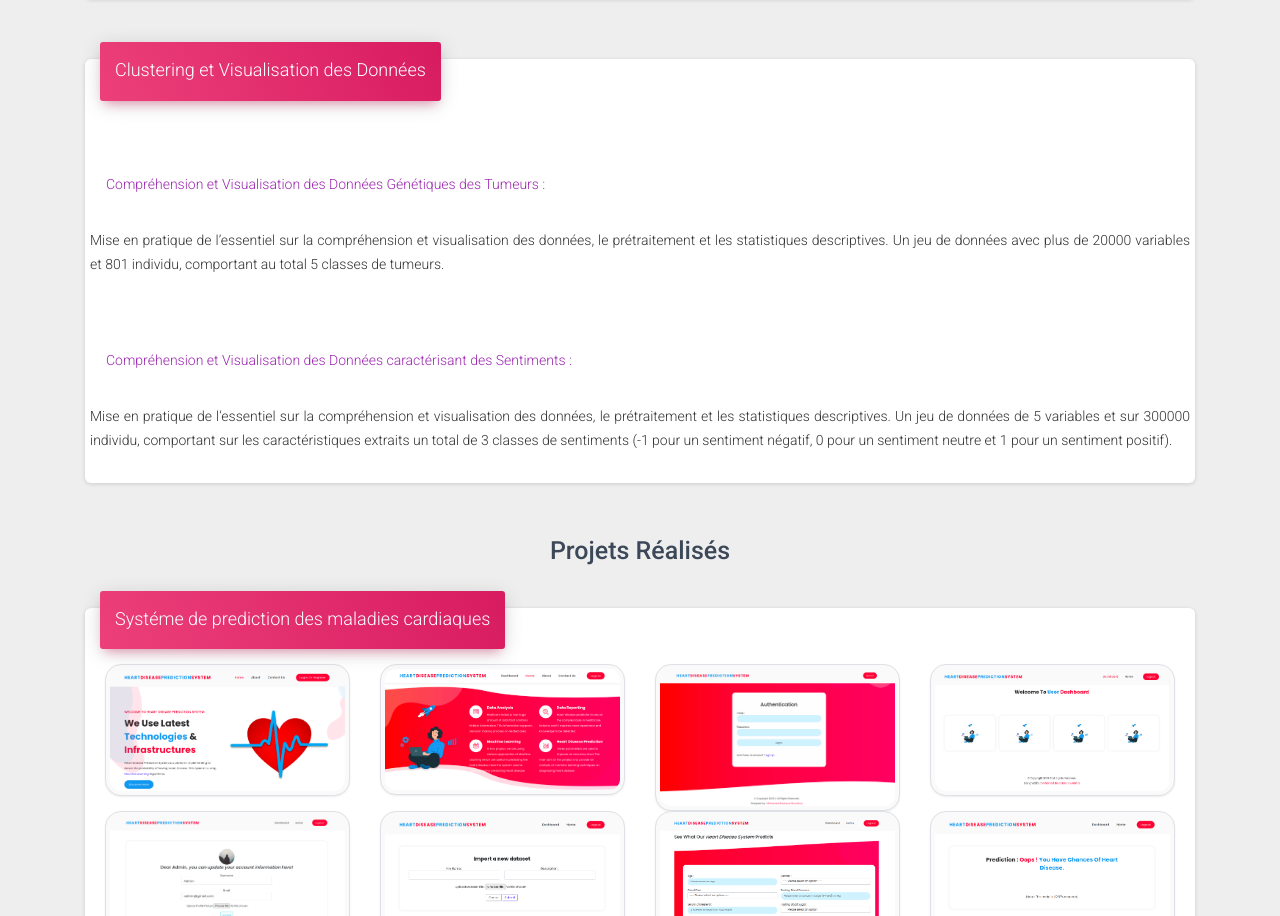
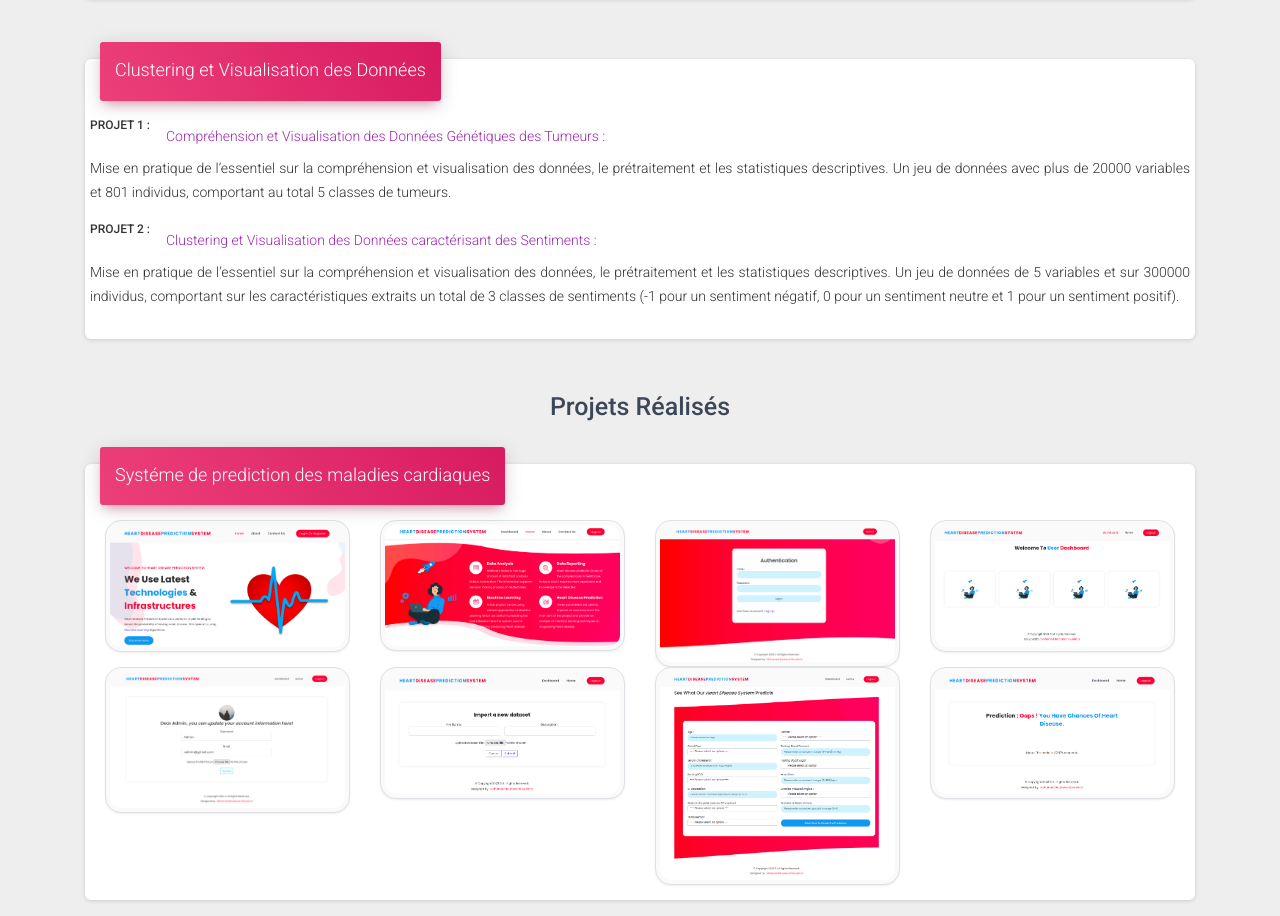
Before and after one commit to boubacarboureimamohamed/mohamed.github.io, a plain HTML site: page index.html in a window 1280 px wide. Shown: the part 908-1824 px from the top of the page. Drawn offline with Linux system fonts and the light colour scheme.

Commit message:
Update index.html

```diff
--- a/index.html
+++ b/index.html
@@ -185,19 +185,21 @@
                         </div>
                         <div class="card-body">
                             <div class="row galery">
-                               <p class="mt-md-5 text-justify text-align">
+                                <h6>PROJET 1 : </h6>
+                                <a class="nav-link" href="https://github.com/boubacarboureimamohamed/Clustering-Project">
+                                        Compréhension et Visualisation des Données Génétiques des Tumeurs :
+                                    </a>
+                                <p class="text-justify text-align">
+                                    Mise en pratique de l’essentiel sur la compréhension et visualisation des données, le prétraitement et les statistiques descriptives.
+                                    Un jeu de données avec plus de 20000 variables et 801 individus, comportant au total 5 classes de tumeurs.
+                                </p>
+                                <h6>PROJET 2 : </h6>
                                     <a class="nav-link" href="https://github.com/boubacarboureimamohamed/Clustering-Project">
-                                        Compréhension et Visualisation des Données Génétiques des Tumeurs :
-                                    </a> </br>
+                                        Clustering et Visualisation des Données caractérisant des Sentiments :
+                                    </a>
+                                <p class="text-justify text-align">
                                     Mise en pratique de l’essentiel sur la compréhension et visualisation des données, le prétraitement et les statistiques descriptives.
-                                    Un jeu de données avec plus de 20000 variables et 801 individu, comportant au total 5 classes de tumeurs.
-                               </p>
-                                <p class="mt-md-5 text-justify text-align">
-                                    <a class="nav-link" href="https://github.com/boubacarboureimamohamed/Clustering-Project">
-                                        Compréhension et Visualisation des Données caractérisant des Sentiments :
-                                    </a> </br>
-                                    Mise en pratique de l’essentiel sur la compréhension et visualisation des données, le prétraitement et les statistiques descriptives.
-                                    Un jeu de données de 5 variables et sur 300000 individu, comportant  sur les caractéristiques extraits un total de 3 classes de sentiments
+                                    Un jeu de données de 5 variables et sur 300000 individus, comportant  sur les caractéristiques extraits un total de 3 classes de sentiments
                                     (-1 pour un sentiment négatif, 0 pour un sentiment neutre et 1 pour un sentiment positif).
                                </p>
                             </div>
```
